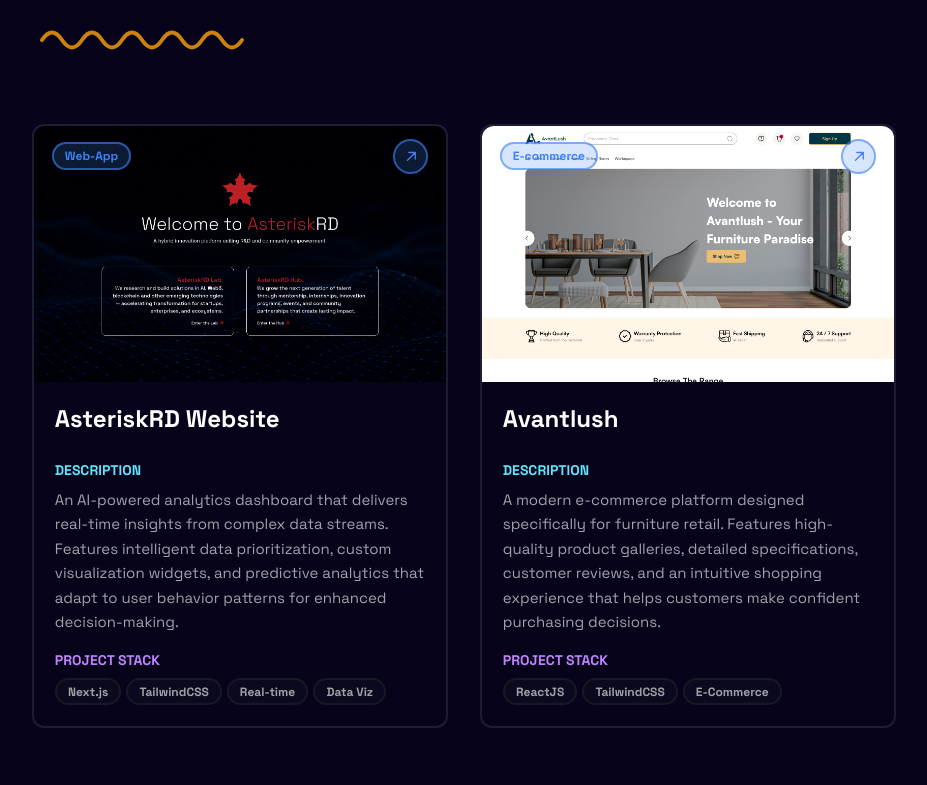
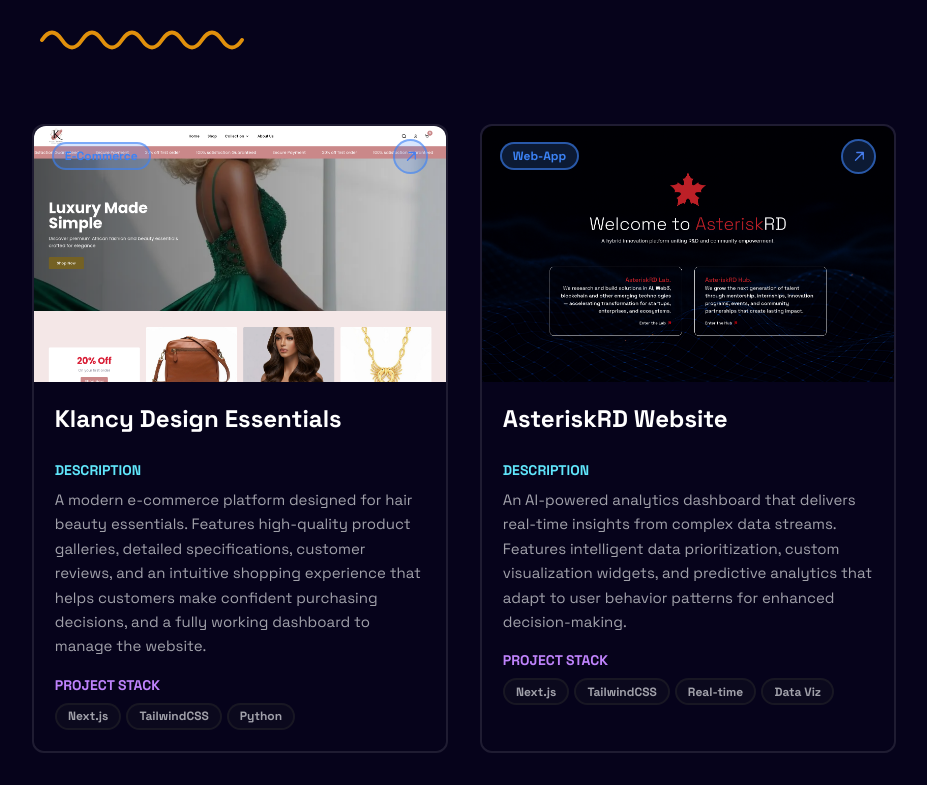
Before and after one commit to DanielUdechukwu/Portfolio, a Next.js app: page /projects in a window 1280 px wide. Shown: the part 362-1147 px from the top of the page, without its empty margins (128-1055 px from the left). Built offline with nearby package versions, Linux system fonts and the light colour scheme.

Commit message:
:construction: Added Klancy Project

```diff
--- a/src/app/projects/page.tsx
+++ b/src/app/projects/page.tsx
@@ -31,6 +31,16 @@
     const projects: ProjectTypes[] = [
         {
             id: 1,
+            name: "Klancy Design Essentials",
+            image: "/images/project3.png",
+            category: "E-Commerce",
+            description:
+                "A modern e-commerce platform designed for hair beauty essentials. Features high-quality product galleries, detailed specifications, customer reviews, and an intuitive shopping experience that helps customers make confident purchasing decisions, and a fully working dashboard to manage the website.",
+            technologies: ["Next.js", "TailwindCSS", "Python"],
+            projectUrl: "https://klancy.netlify.app",
+        },
+        {
+            id: 2,
             name: "AsteriskRD Website",
             image: "/images/project1.png",
             category: "Web-App",
@@ -40,7 +50,7 @@
             projectUrl: "https://asteriskrd.tech",
         },
         {
-            id: 2,
+            id: 3,
             name: "Avantlush",
             image: "/images/project2.png",
             category: "E-commerce",
```
Also changed, not shown: public/images/project3.png (added).
